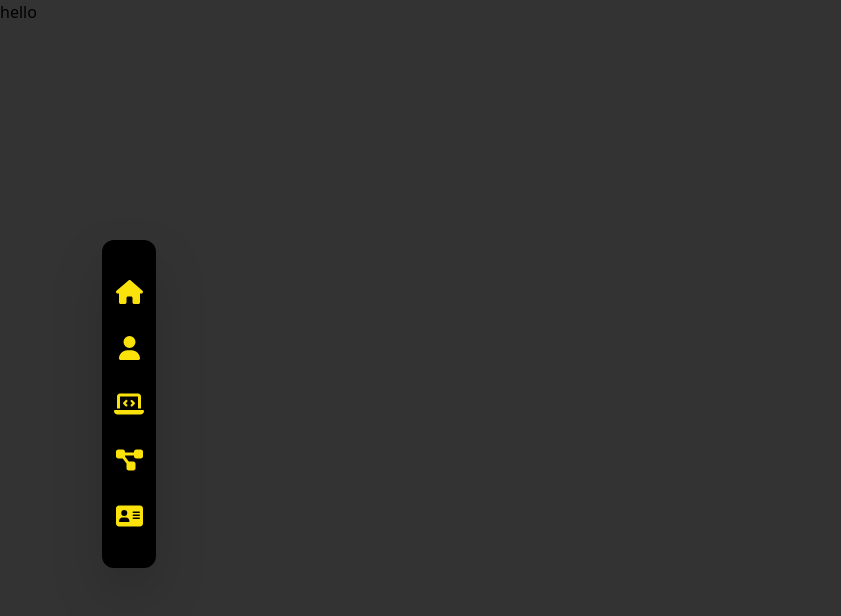
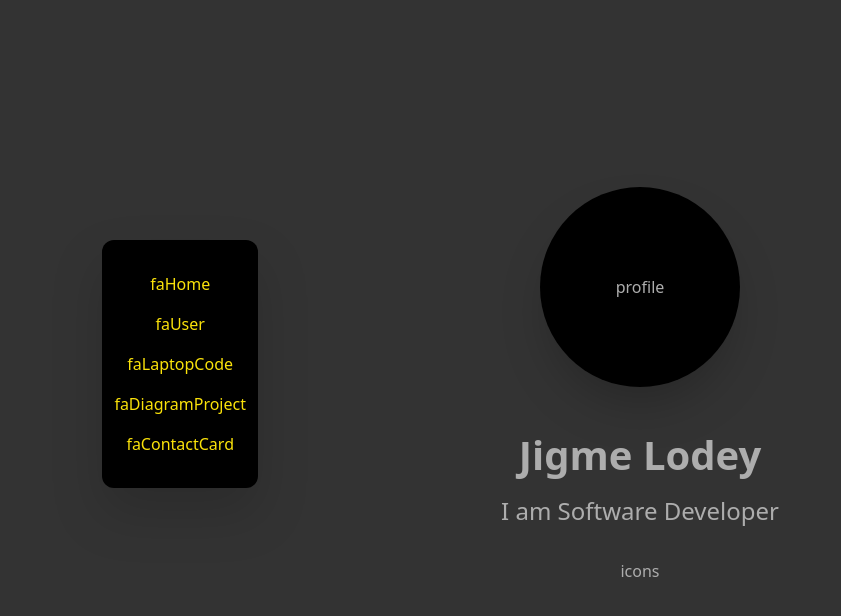
Before and after one commit to jigmeloday/portfolio, a Next.js app: page / in a window 1280 px wide. Shown: the top 616 px of the page, without its empty margins (0-841 px from the left). Built offline with nearby package versions, Linux system fonts and the light colour scheme.

Commit message:
nav listing

```diff
--- a/components/icons/icons.tsx
+++ /dev/null
@@ -1,11 +0,0 @@
-import { FontAwesomeIcon } from '@fortawesome/react-fontawesome';
-import { IconsModel } from '@/components/icons/model/icons.model';
-
-function Icons (props: IconsModel ) {
-    return(
-        <FontAwesomeIcon icon={ props.name } className={props?.className as string}/>
-
-    );
-}
-
-export default Icons;
--- a/components/icons/model/icons.model.ts
+++ /dev/null
@@ -1,6 +0,0 @@
-import { IconProp } from '@fortawesome/fontawesome-svg-core';
-
-export interface IconsModel{
-    name: IconProp;
-    className?: string
-}
--- a/components/layout/constant/navigation.constant.ts
+++ /dev/null
@@ -1,36 +0,0 @@
-import { NavigationModel } from '@/components/layout/model/navigation.model';
-import {
-    faContactCard,
-    faDiagramProject,
-    faHome,
-    faLaptopCode,
-    faUser
-} from '@fortawesome/free-solid-svg-icons';
-
-export const NAV_CONST: NavigationModel[] = [
-    {
-        id: '1',
-        icon: faHome,
-        link: ''
-    },
-    {
-        id: '1',
-        icon: faUser,
-        link: ''
-    },
-    {
-        id: '1',
-        icon: faLaptopCode,
-        link: ''
-    },
-    {
-        id: '1',
-        icon: faDiagramProject,
-        link: ''
-    },
-    {
-        id: '1',
-        icon: faContactCard,
-        link: ''
-    }
-];
--- a/components/layout/navigation/side-nav.tsx
+++ b/components/layout/navigation/side-nav.tsx
@@ -1,5 +1,32 @@
-import { NAV_CONST } from '@/components/layout/constant/navigation.constant';
-import Icons from '@/components/icons/icons';
+import { NavigationModel } from '@/components/layout/model/navigation.model';
+
+const NAV_CONST: NavigationModel[] = [
+    {
+        id: '1',
+        icon: 'faHome',
+        link: ''
+    },
+    {
+        id: '1',
+        icon: 'faUser',
+        link: ''
+    },
+    {
+        id: '1',
+        icon: 'faLaptopCode',
+        link: ''
+    },
+    {
+        id: '1',
+        icon: 'faDiagramProject',
+        link: ''
+    },
+    {
+        id: '1',
+        icon: 'faContactCard',
+        link: ''
+    }
+];
 
 function SideNav() {
     return(
@@ -7,7 +34,8 @@
             {
                 NAV_CONST.map(({ icon, id}) => (
                     <div key={id} className='flex justify-center px-[4px] py-[8px] '>
-                        <Icons name={icon} className='text-[24px] py-2 items-center cursor-pointer hover:text-primary-dark hover:scale-150 transition delay-1500 duration-500 ease-in-out' />
+                        {icon}
+                        {/*<Icons name={icon} className='text-[24px] py-2 items-center cursor-pointer hover:text-primary-dark hover:scale-150 transition delay-1500 duration-500 ease-in-out' />*/}
                     </div>
                 ))
             }
--- a/components/section/home/home.tsx
+++ b/components/section/home/home.tsx
@@ -1,7 +1,16 @@
 function Landing(){
     return(
-        <div>
-            hello
+        <div className='flex flex-col justify-center items-center w-screen min-h-screen '>
+            <div className='flex items-center justify-center bg-primary-dark shadow-2xl  rounded-full w-[200px] h-[200px] ' >
+                profile
+            </div>
+            <div className='pt-[38px] text-center'>
+                <h1 className='text-[40px] font-8'> Jigme Lodey </h1>
+                <p className='pt-[8px] text-[24px]'> I am Software Developer </p>
+                <div className='py-[30px]'>
+                    icons
+                </div>
+            </div>
         </div>
     );
 }
--- /dev/null
+++ b/components/section/home/model/home.model.ts
@@ -0,0 +1,4 @@
+export interface HomeModel{
+    id: string,
+    name: string
+}
--- a/package.json
+++ b/package.json
@@ -9,10 +9,6 @@
     "lint": "next lint"
   },
   "dependencies": {
-    "@fortawesome/fontawesome-svg-core": "^6.4.0",
-    "@fortawesome/free-regular-svg-icons": "^6.4.0",
-    "@fortawesome/free-solid-svg-icons": "^6.4.0",
-    "@fortawesome/react-fontawesome": "^0.2.0",
     "@reduxjs/toolkit": "^1.9.5",
     "@types/node": "18.16.3",
     "@types/react": "18.2.4",
--- a/styles/globals.css
+++ b/styles/globals.css
@@ -7,4 +7,5 @@
     padding: 0;
     scroll-behavior: smooth;
     background: #333333;
+    color: #adadad
 }
```
Also changed, not shown: 1 other file (tests, documents, lock files or other folders).
